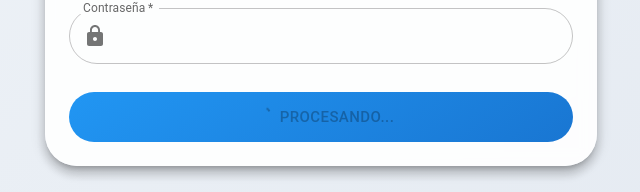
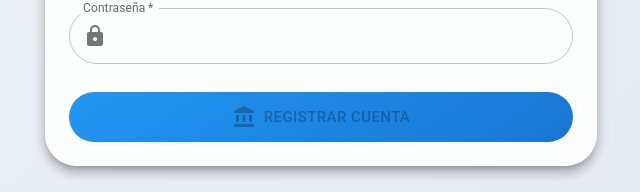
Before and after one commit to mlvaldebenito/finanzapp, a React (Create React App) app in the folder frontend/: page /register-credentials in a window 1280 px wide. Shown: the part 443-635 px from the top of the page, without its empty margins (319-959 px from the left). Built offline with nearby package versions, Linux system fonts and the light colour scheme; no server answers.

Commit message:
feat(): add bank credentials mutation

```diff
--- a/frontend/src/graphql/mutations.js
+++ b/frontend/src/graphql/mutations.js
@@ -36,4 +36,12 @@ export const VERIFY_TOKEN = gql`
         payload
         }
     }
-    `;
+`;
+
+export const REGISTER_BANK_CREDENTIALS = gql`
+  mutation registerBankCredentials($rut: String!, $password: String!) {
+    registerBankCredentials(rut: $rut, password: $password) {
+      id
+    }
+  }
+`;
--- a/frontend/src/views/RegisterCredentials.js
+++ b/frontend/src/views/RegisterCredentials.js
@@ -20,8 +20,8 @@ import {
 import { prettifyRut, removeSeparators } from 'react-rut-formatter';
 
 const RegisterCredentials = () => {
-  const [isLoading, setIsLoading] = useState(true);
-  const [rut, setRut] = useState({ formatted: '', raw: '' });
+  const [isLoading, setIsLoading] = useState(false);
+  const [rut, setRut] = useState({ formatted: '', raw: '', valid: false });
   const [password, setPassword] = useState('')
 
 
@@ -123,7 +123,7 @@ const RegisterCredentials = () => {
                   type="submit"
                   variant="contained"
                   size="large"
-                  disabled={isLoading}
+                  disabled={isLoading || password === '' || rut.raw === ''}
                   sx={{
                     mt: 1,
                     py: 1.5,
```
Also changed, not shown: 1 other file (tests, documents, lock files or other folders).
